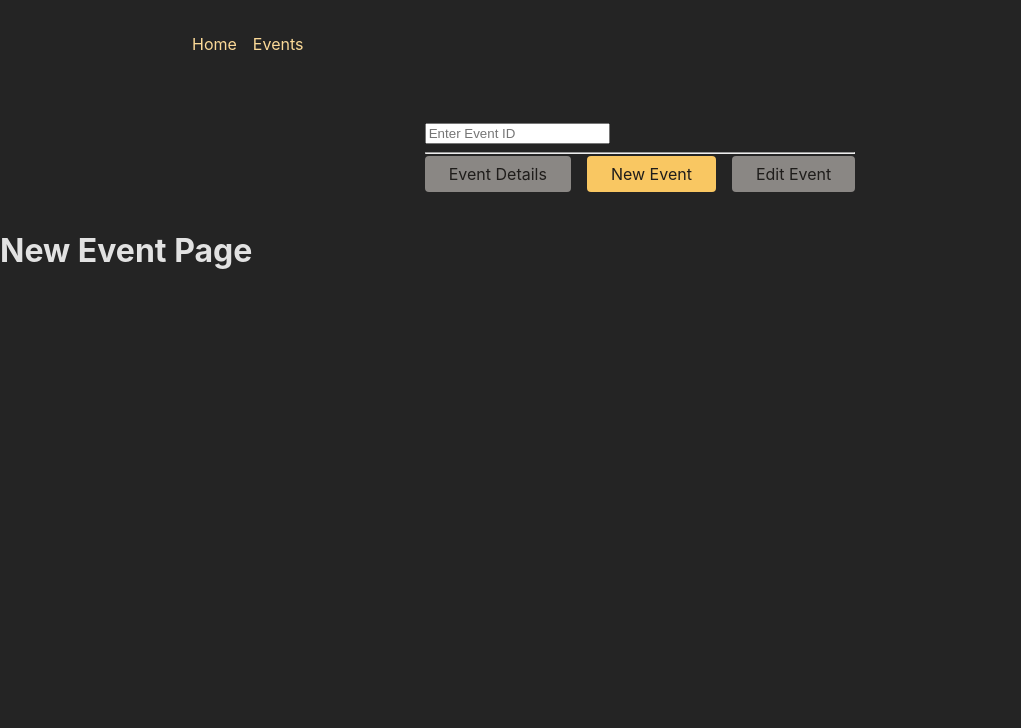
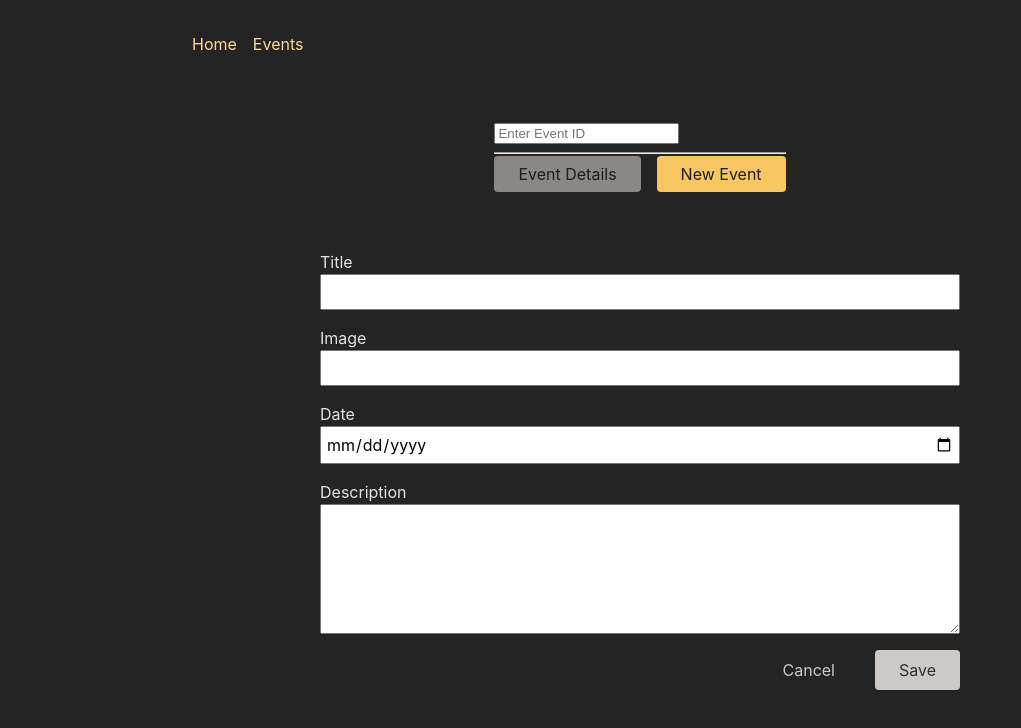
Before and after one commit to Mo3wadIbrahim/react-router-app, a React (Vite) app: page /events/new in a window 1280 px wide. Shown: the top 728 px of the page, without its empty margins (0-1021 px from the left). Built offline with nearby package versions, Linux system fonts and the light colour scheme.

Commit message:
App Update

```diff
--- a/src/App.jsx
+++ b/src/App.jsx
@@ -27,7 +27,9 @@
 import EventDetailPage, {
   loader as eventDetailsLoader,
 } from "./components/pages/EventDetailPage";
-import NewEventPage from "./components/pages/NewEventPage";
+import NewEventPage, {
+  action as newEventAction,
+} from "./components/pages/NewEventPage";
 import EditEventPage from "./components/pages/EditEventPage";
 import MainLayout from "./components/pages/MainLayout";
 import EventsLayout from "./components/pages/EventsLayout";
@@ -71,6 +73,7 @@
           {
             path: "new",
             element: <NewEventPage />,
+            action: newEventAction,
           },
         ],
       },
--- a/src/components/EventForm.jsx
+++ b/src/components/EventForm.jsx
@@ -1,4 +1,4 @@
-import { useNavigate } from "react-router-dom";
+import { useNavigate, Form } from "react-router-dom";
 
 import classes from "./EventForm.module.css";
 
@@ -9,7 +9,7 @@
   }
 
   return (
-    <form className={classes.form}>
+    <Form method="POST" className={classes.form}>
       <p>
         <label htmlFor="title">Title</label>
         <input
@@ -56,7 +56,7 @@
         </button>
         <button>Save</button>
       </div>
-    </form>
+    </Form>
   );
 }
 
--- a/src/components/EventItem.jsx
+++ b/src/components/EventItem.jsx
@@ -3,7 +3,9 @@
 
 function EventItem({ event }) {
   function startDeleteHandler() {
-    // ...
+    async () => {
+
+    }
   }
 
   return (
--- a/src/components/EventsNavigation.jsx
+++ b/src/components/EventsNavigation.jsx
@@ -36,17 +36,6 @@
               New Event
             </NavLink>
           </li>
-          <li>
-            <NavLink
-              className={({ isActive }) =>
-                isActive ? classes.active : undefined
-              }
-              end
-              to={`${eventID}/edit`}
-            >
-              Edit Event
-            </NavLink>
-          </li>
         </ul>
       </nav>
     </header>
--- a/src/components/pages/NewEventPage.jsx
+++ b/src/components/pages/NewEventPage.jsx
@@ -1,5 +1,32 @@
+import { redirect } from "react-router-dom";
+import EventForm from "../EventForm.jsx";
 function NewEventPage() {
-  return <h1>New Event Page</h1>;
+  return <EventForm />;
 }
 
 export default NewEventPage;
+
+// eslint-disable-next-line react-refresh/only-export-components
+export async function action({ request }) {
+  const data = await request.formData();
+  const eventData = {
+    title: data.get("title"),
+    image: data.get("image"),
+    date: data.get("date"),
+    description: data.get("description"),
+  };
+  const response = await fetch("http://localhost:8080/events", {
+    method: "POST",
+    headers: {
+      "Content-Type": "application/json",
+    },
+    body: JSON.stringify(eventData),
+  });
+  if (!response.ok) {
+    throw new Response(JSON.stringify({ message: "Could not save event." }), {
+      status: 500,
+    });
+  } else {
+    return redirect("/events");
+  }
+}
```
Also changed, not shown: 1 other file (tests, documents, lock files or other folders).
